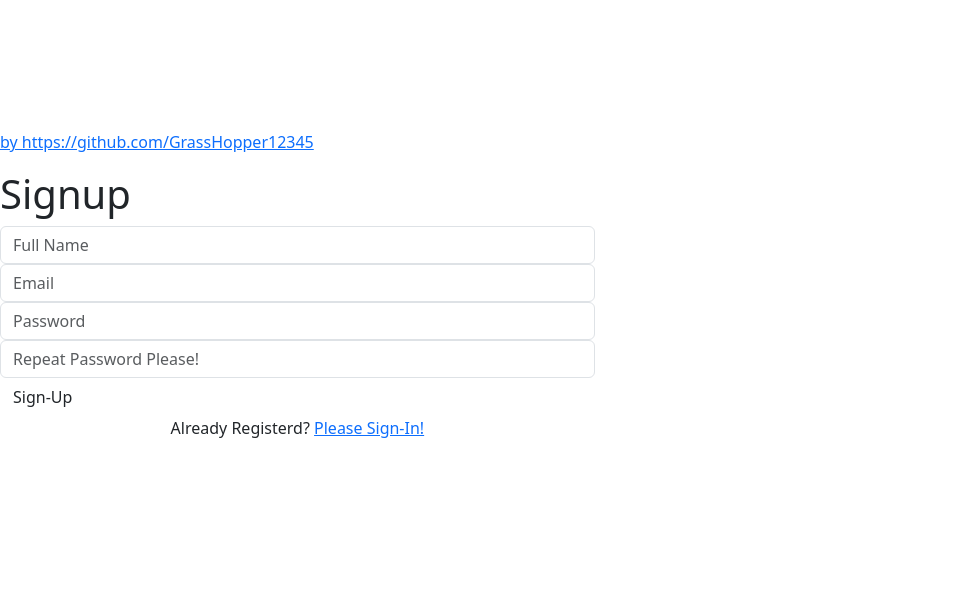
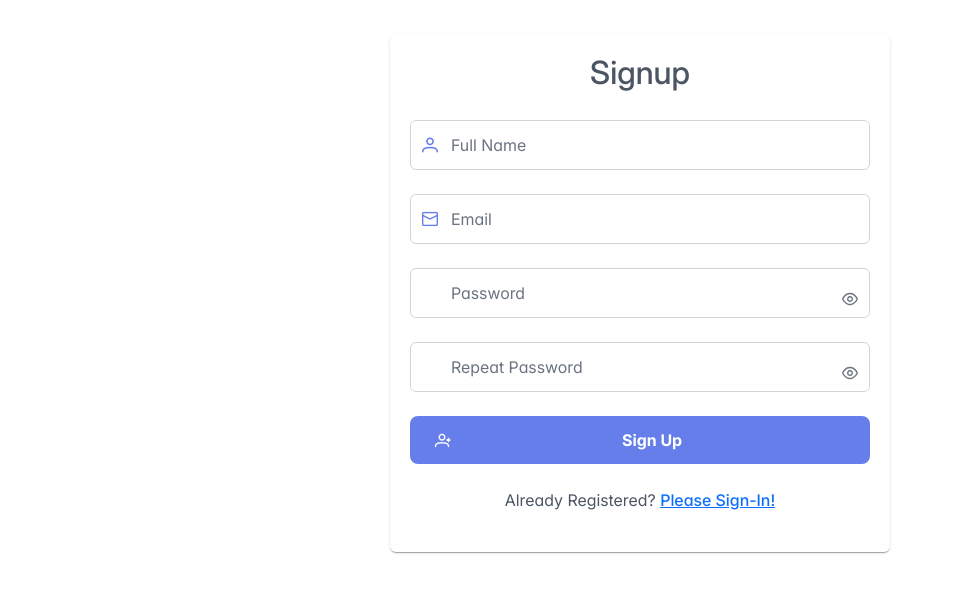
Before and after one commit to GrassHopper12345/loginReactApp, a React (Vite) app in the folder ReactLogin/: page /signup in a window 1280 px wide. Shown: the part 107-700 px from the top of the page, without its empty margins (0-954 px from the left). Built offline with nearby package versions, Linux system fonts and the light colour scheme.

Commit message:
added primereact and corrected css issues, remove app.css

```diff
--- a/ReactLogin/package.json
+++ b/ReactLogin/package.json
@@ -12,6 +12,8 @@
   "dependencies": {
     "axios": "^1.7.9",
     "bootstrap": "^5.3.3",
+    "primeicons": "^7.0.0",
+    "primereact": "^10.9.7",
     "react": "^18.3.1",
     "react-dom": "^18.3.1",
     "react-router-dom": "^6.28.0",
--- a/ReactLogin/src/App.css
+++ /dev/null
@@ -1,201 +0,0 @@
-#root {
-  max-width: 1280px;
-  margin: 0 auto;
-  padding: 2rem;
-  text-align: center;
-}
-
-/* Override root constraints for login/signup pages */
-#root > .row {
-  min-height: 100vh;
-  display: flex;
-  flex-direction: column;
-}
-
-/* Remove root constraints when login/signup forms are present */
-body:has(.login-signup-wrapper) {
-  overflow: hidden;
-  display: block !important;
-  place-items: normal !important;
-}
-
-body:has(.login-signup-wrapper) #root,
-#root:has(.login-signup-wrapper) {
-  max-width: 100% !important;
-  padding: 0 !important;
-  margin: 0 !important;
-  width: 100% !important;
-}
-
-body:has(.login-signup-wrapper) #root > .row,
-#root:has(.login-signup-wrapper) > .row {
-  margin: 0 !important;
-  padding: 0 !important;
-  max-width: 100% !important;
-  width: 100% !important;
-}
-
-.logo {
-  height: 6em;
-  padding: 1.5em;
-  will-change: filter;
-  transition: filter 300ms;
-}
-.logo:hover {
-  filter: drop-shadow(0 0 2em #646cffaa);
-}
-.logo.react:hover {
-  filter: drop-shadow(0 0 2em #61dafbaa);
-}
-
-@keyframes logo-spin {
-  from {
-    transform: rotate(0deg);
-  }
-  to {
-    transform: rotate(360deg);
-  }
-}
-
-@media (prefers-reduced-motion: no-preference) {
-  a:nth-of-type(2) .logo {
-    animation: logo-spin infinite 20s linear;
-  }
-}
-
-.card {
-  padding: 2em;
-}
-
-.read-the-docs {
-  color: #888;
-}
-
-/* Login and Signup Form Styling */
-/* Ensure the container div takes full viewport for centering on login/signup pages */
-.login-signup-wrapper {
-  position: fixed !important;
-  top: 0 !important;
-  left: 0 !important;
-  right: 0 !important;
-  bottom: 0 !important;
-  width: 100vw !important;
-  height: 100vh !important;
-  margin: 0 !important;
-  padding: 0 !important;
-  z-index: 1000 !important;
-  background-color: #f5f5f5;
-  display: flex !important;
-  justify-content: center !important;
-  align-items: center !important;
-}
-
-/* Additional overrides for Bootstrap row class */
-body:has(.login-signup-wrapper) #root > .row,
-#root:has(.login-signup-wrapper) > .row {
-  margin-left: 0 !important;
-  margin-right: 0 !important;
-}
-
-.login-signup-form-container {
-  background: white;
-  padding: 2rem 3rem;
-  border-radius: 8px;
-  box-shadow: 0 4px 6px rgba(0, 0, 0, 0.1);
-  min-width: 400px;
-  max-width: 500px;
-  width: 100%;
-  margin: 0 auto;
-  flex-shrink: 0;
-  position: relative;
-}
-
-.login-signup-form-container .title {
-  text-align: center;
-  margin-bottom: 1.5rem;
-  color: #333;
-  font-size: 2rem;
-}
-
-.login-signup-form-container .form-group {
-  margin-bottom: 1rem;
-  width: 100%;
-}
-
-.login-signup-form-container .form-control {
-  width: 100%;
-  padding: 0.75rem;
-  border: 1px solid #ddd;
-  border-radius: 4px;
-  font-size: 1rem;
-  box-sizing: border-box;
-}
-
-.login-signup-form-container .form-control:focus {
-  outline: none;
-  border-color: #646cff;
-  box-shadow: 0 0 0 2px rgba(100, 108, 255, 0.2);
-}
-
-.login-signup-form-container .btn {
-  width: 100%;
-  padding: 0.75rem;
-  font-size: 1rem;
-  border: none;
-  border-radius: 4px;
-  cursor: pointer;
-  transition: background-color 0.25s;
-}
-
-.login-signup-form-container .btn-primary {
-  background-color: #646cff;
-  color: white;
-}
-
-.login-signup-form-container .btn-primary:hover {
-  background-color: #535bf2;
-}
-
-.login-signup-form-container .btn-block {
-  width: 100%;
-  background-color: #646cff;
-  color: white;
-}
-
-.login-signup-form-container .btn-block:hover {
-  background-color: #535bf2;
-}
-
-.login-signup-form-container .alert {
-  background-color: #fee;
-  color: #c33;
-  padding: 0.75rem;
-  border-radius: 4px;
-  margin-bottom: 1rem;
-}
-
-.login-signup-form-container .message {
-  margin-top: 1rem;
-  color: #666;
-}
-
-.login-signup-form-container .message a {
-  color: #646cff;
-  text-decoration: none;
-}
-
-.login-signup-form-container .message a:hover {
-  text-decoration: underline;
-}
-
-.visually-hidden {
-  position: absolute;
-  width: 1px;
-  height: 1px;
-  padding: 0;
-  margin: -1px;
-  overflow: hidden;
-  clip: rect(0, 0, 0, 0);
-  white-space: nowrap;
-  border-width: 0;
-}
--- a/ReactLogin/src/App.jsx
+++ b/ReactLogin/src/App.jsx
@@ -1,5 +1,3 @@
-import './App.css'
-
 function App() {
 
   return (
--- a/ReactLogin/src/index.css
+++ b/ReactLogin/src/index.css
@@ -67,3 +67,157 @@ button:focus-visible {
     background-color: #f9f9f9;
   }
 }
+
+#root {
+  max-width: 1280px;
+  margin: 0 auto;
+  padding: 2rem;
+  text-align: center;
+}
+
+.logo {
+  height: 6em;
+  padding: 1.5em;
+  will-change: filter;
+  transition: filter 300ms;
+}
+
+.logo:hover {
+  filter: drop-shadow(0 0 2em #646cffaa);
+}
+
+.logo.react:hover {
+  filter: drop-shadow(0 0 2em #61dafbaa);
+}
+
+@keyframes logo-spin {
+  from {
+    transform: rotate(0deg);
+  }
+  to {
+    transform: rotate(360deg);
+  }
+}
+
+@media (prefers-reduced-motion: no-preference) {
+  a:nth-of-type(2) .logo {
+    animation: logo-spin infinite 20s linear;
+  }
+}
+
+.card {
+  padding: 2em;
+}
+
+.read-the-docs {
+  color: #888;
+}
+
+/* Login and Signup Form Styling - Step 1: Alignment Only */
+.login-signup-wrapper {
+  position: fixed;
+  top: 0;
+  left: 0;
+  right: 0;
+  bottom: 0;
+  width: 100vw;
+  height: 100vh;
+  display: flex;
+  justify-content: center;
+  align-items: center;
+}
+
+.login-signup-form-container {
+  width: 100%;
+  max-width: 500px;
+  min-width: 400px;
+}
+
+/* Step 2: Fix Input Fields - Full Width and Icon Positioning */
+.login-signup-form-container .field {
+  width: 100%;
+  margin-bottom: 1.5rem;
+}
+
+.login-signup-form-container .p-input-icon-left {
+  width: 100%;
+  display: block;
+}
+
+.login-signup-form-container .p-input-icon-left > input,
+.login-signup-form-container .p-inputtext {
+  width: 100% !important;
+  padding-left: 2.5rem !important;
+  box-sizing: border-box;
+}
+
+.login-signup-form-container .p-input-icon-left > i {
+  left: 0.75rem;
+  color: #667eea;
+  z-index: 1;
+}
+
+/* Full width for password inputs */
+.login-signup-form-container .p-password {
+  width: 100% !important;
+  display: block;
+}
+
+.login-signup-form-container .p-password-input-wrapper {
+  width: 100% !important;
+}
+
+.login-signup-form-container .p-password-input {
+  width: 100% !important;
+  box-sizing: border-box;
+}
+
+/* Utility classes */
+.w-full {
+  width: 100% !important;
+}
+
+.mb-4 {
+  margin-bottom: 1.5rem;
+}
+
+.m-0 {
+  margin: 0;
+}
+
+.text-center {
+  text-align: center;
+}
+
+/* Step 3: Blue Buttons with Rounded Corners */
+.login-signup-form-container .p-button {
+  width: 100%;
+  background: #667eea;
+  border: none;
+  color: white;
+  border-radius: 8px;
+  padding: 0.75rem 1.5rem;
+  font-weight: 600;
+  transition: all 0.3s ease;
+}
+
+.login-signup-form-container .p-button:hover {
+  background: #5568d3;
+}
+
+.login-signup-form-container .p-button:focus {
+  background: #5568d3;
+  box-shadow: 0 0 0 0.2rem rgba(102, 126, 234, 0.5);
+}
+
+.visually-hidden {
+  position: absolute;
+  width: 1px;
+  height: 1px;
+  padding: 0;
+  margin: -1px;
+  overflow: hidden;
+  clip: rect(0, 0, 0, 0);
+  white-space: nowrap;
+  border-width: 0;
+}
--- a/ReactLogin/src/main.jsx
+++ b/ReactLogin/src/main.jsx
@@ -6,6 +6,9 @@ import { RouterProvider } from "react-router-dom";
 import router from "./router.jsx";
 import { ContextSource } from "./context/ContextSource.jsx";
 import 'bootstrap/dist/css/bootstrap.min.css';
+import 'primereact/resources/themes/lara-light-blue/theme.css';
+import 'primereact/resources/primereact.min.css';
+import 'primeicons/primeicons.css';
 
 
 ReactDOM.createRoot(document.getElementById('root')).render(
--- a/ReactLogin/src/views/Login.jsx
+++ b/ReactLogin/src/views/Login.jsx
@@ -1,19 +1,35 @@
 import { Link } from "react-router-dom";
-import { createRef } from "react";
+import { useState, useRef } from "react";
 import { useStateContext } from "../context/ContextSource.jsx";
-import { useState } from "react";
+import { Card } from "primereact/card";
+import { InputText } from "primereact/inputtext";
+import { Password } from "primereact/password";
+import { Button } from "primereact/button";
+import { Toast } from "primereact/toast";
 
 export default function Login() {
-  const emailRef = createRef();
-  const passwordRef = createRef();
   const { setUser, setToken, authenticateUser } = useStateContext();
-  const [message, setMessage] = useState(null);
+  const [email, setEmail] = useState("");
+  const [password, setPassword] = useState("");
+  const toast = useRef(null);
+
+  const showError = (message) => {
+    toast.current.show({
+      severity: "error",
+      summary: "Error",
+      detail: message,
+      life: 3000,
+    });
+  };
 
   const onSubmit = (e) => {
     e.preventDefault();
 
-    const email = emailRef.current.value;
-    const password = passwordRef.current.value;
+    // Validation
+    if (!email || !password) {
+      showError("Please fill in all fields");
+      return;
+    }
 
     const user = authenticateUser(email, password);
 
@@ -21,54 +37,58 @@ export default function Login() {
       setUser(user);
       setToken("local-token"); // Simple token for localStorage-based auth
     } else {
-      setMessage("Invalid email or password");
+      showError("Invalid email or password");
     }
   };
 
+  const title = (
+    <div className="text-center">
+      <h2 className="m-0">Account Login</h2>
+    </div>
+  );
+
   return (
     <div className="login-signup-wrapper animated fadeInDown">
-      <card className="card login-signup-form-container" onSubmit={onSubmit}>
-        {message && (
-          <div className="alert">
-            <p>{message}</p>
+      <Toast ref={toast} />
+      <Card title={title} className="login-signup-form-container">
+        <form onSubmit={onSubmit}>
+          <div className="field mb-4">
+            <span className="p-input-icon-left w-full">
+              <i className="pi pi-envelope" />
+              <InputText
+                value={email}
+                onChange={(e) => setEmail(e.target.value)}
+                placeholder="Email"
+                className="w-full"
+              />
+            </span>
           </div>
-        )}
-        <h1 className="title">Account Login</h1>
-        <div className="form-group">
-          <label className="visually-hidden" htmlFor="email">
-            Email
-          </label>
-          <input
-            ref={emailRef}
-            id="email"
-            placeholder="Email"
-            type="text"
-            className="form-control"
+          <div className="field mb-4">
+            <Password
+              value={password}
+              onChange={(e) => setPassword(e.target.value)}
+              placeholder="Password"
+              className="w-full"
+              inputClassName="w-full"
+              toggleMask
+              feedback={false}
             />
           </div>
-        <div className="form-group">
-          <label className="visually-hidden" htmlFor="password">
-            Password
-          </label>
-          <input
-            ref={passwordRef}
-            id="password"
-            placeholder="Password"
-            type="password"
-            className="form-control"
+          <div className="field mb-4">
+            <Button
+              label="Login"
+              icon="pi pi-sign-in"
+              type="submit"
+              className="w-full"
             />
           </div>
-        <div className="form-group">
-          <button className="btn btn-primary" type="submit">
-            Confirm
-          </button>
-        </div>
           <div className="text-center">
-          <p className="message">
+            <p className="m-0">
               Not Registered? <Link to="/signup">Create An Account</Link>
             </p>
           </div>
-      </card>
+        </form>
+      </Card>
     </div>
   );
 }
--- a/ReactLogin/src/views/Signup.jsx
+++ b/ReactLogin/src/views/Signup.jsx
@@ -1,46 +1,53 @@
 import { Link } from "react-router-dom";
-import { createRef, useState } from "react";
+import { useState, useRef } from "react";
 import { useStateContext } from "../context/ContextSource.jsx";
+import { Card } from "primereact/card";
+import { InputText } from "primereact/inputtext";
+import { Password } from "primereact/password";
+import { Button } from "primereact/button";
+import { Toast } from "primereact/toast";
 
 export default function Signup() {
-    const nameRef = createRef();
-    const emailRef = createRef();
-    const passwordRef = createRef();
-    const passwordConfirmationRef = createRef();
     const { setUser, setToken, saveUser, getUserByEmail } = useStateContext();
-    const [errors, setErrors] = useState(null);
+    const [name, setName] = useState("");
+    const [email, setEmail] = useState("");
+    const [password, setPassword] = useState("");
+    const [passwordConfirmation, setPasswordConfirmation] = useState("");
+    const toast = useRef(null);
+
+    const showError = (message) => {
+        toast.current.show({
+            severity: "error",
+            summary: "Error",
+            detail: message,
+            life: 3000,
+        });
+    };
 
     const onSubmit = e => {
         e.preventDefault();
 
-        const name = nameRef.current.value;
-        const email = emailRef.current.value;
-        const password = passwordRef.current.value;
-        const passwordConfirmation = passwordConfirmationRef.current.value;
-
         // Basic validation
-        const validationErrors = {};
-
         if (!name) {
-            validationErrors.name = ['Name is required'];
+            showError("Name is required");
+            return;
         }
         if (!email) {
-            validationErrors.email = ['Email is required'];
+            showError("Email is required");
+            return;
         }
         if (!password) {
-            validationErrors.password = ['Password is required'];
+            showError("Password is required");
+            return;
         }
         if (password !== passwordConfirmation) {
-            validationErrors.password_confirmation = ['Passwords do not match'];
+            showError("Passwords do not match");
+            return;
         }
 
         // Check if email already exists
         if (getUserByEmail(email)) {
-            validationErrors.email = ['Email already exists'];
-        }
-
-        if (Object.keys(validationErrors).length > 0) {
-            setErrors(validationErrors);
+            showError("Email already exists");
             return;
         }
 
@@ -62,36 +69,81 @@ export default function Signup() {
         }
     }
 
+    const title = (
+        <div className="text-center">
+            <h2 className="m-0">Signup</h2>
+        </div>
+    );
+
     return (
         <div className="login-signup-wrapper animated fadeInDown">
-            <form className="login-signup-form-container" onSubmit={onSubmit}>
-                <h1 className="title">Signup</h1>
-                {errors &&
-                    <div className="alert">
-                        {Object.keys(errors).map(key => (
-                            <p key={key}>{errors[key][0]}</p>
-                        ))}
+            <Toast ref={toast} />
+            <Card title={title} className="login-signup-form-container">
+                <form onSubmit={onSubmit}>
+                    <div className="field mb-4">
+                        <span className="p-input-icon-left w-full">
+                            <i className="pi pi-user" />
+                            <InputText
+                                value={name}
+                                onChange={(e) => setName(e.target.value)}
+                                placeholder="Full Name"
+                                className="w-full"
+                                required
+                            />
+                        </span>
                     </div>
-                }
-                <div className="form-group">
-                    <input ref={nameRef} type="text" placeholder="Full Name" className="form-control" />
+                    <div className="field mb-4">
+                        <span className="p-input-icon-left w-full">
+                            <i className="pi pi-envelope" />
+                            <InputText
+                                value={email}
+                                onChange={(e) => setEmail(e.target.value)}
+                                placeholder="Email"
+                                type="email"
+                                className="w-full"
+                                required
+                            />
+                        </span>
                     </div>
-                <div className="form-group">
-                    <input ref={emailRef} type="email" placeholder="Email" className="form-control" />
+                    <div className="field mb-4">
+                        <Password
+                            value={password}
+                            onChange={(e) => setPassword(e.target.value)}
+                            placeholder="Password"
+                            className="w-full"
+                            inputClassName="w-full"
+                            toggleMask
+                            feedback={false}
+                            required
+                        />
                     </div>
-                <div className="form-group">
-                    <input ref={passwordRef} type="password" placeholder="Password" className="form-control" />
+                    <div className="field mb-4">
+                        <Password
+                            value={passwordConfirmation}
+                            onChange={(e) => setPasswordConfirmation(e.target.value)}
+                            placeholder="Repeat Password"
+                            className="w-full"
+                            inputClassName="w-full"
+                            toggleMask
+                            feedback={false}
+                            required
+                        />
                     </div>
-                <div className="form-group">
-                    <input ref={passwordConfirmationRef} type="password" placeholder="Repeat Password Please!" className="form-control" />
-                </div>
-                <div className="form-group">
-                    <button className="btn btn-block" type="submit">Sign-Up</button>
+                    <div className="field mb-4">
+                        <Button
+                            label="Sign Up"
+                            icon="pi pi-user-plus"
+                            type="submit"
+                            className="w-full"
+                        />
                     </div>
                     <div className="text-center">
-                    <p className="message">Already Registerd? <Link to="/login">Please Sign-In!</Link></p>
+                        <p className="m-0">
+                            Already Registered? <Link to="/login">Please Sign-In!</Link>
+                        </p>
                     </div>
                 </form>
+            </Card>
         </div>
     )
 }
```
Also changed, not shown: 1 other file (tests, documents, lock files or other folders). Lines whose indentation alone changed are shown as unchanged.
